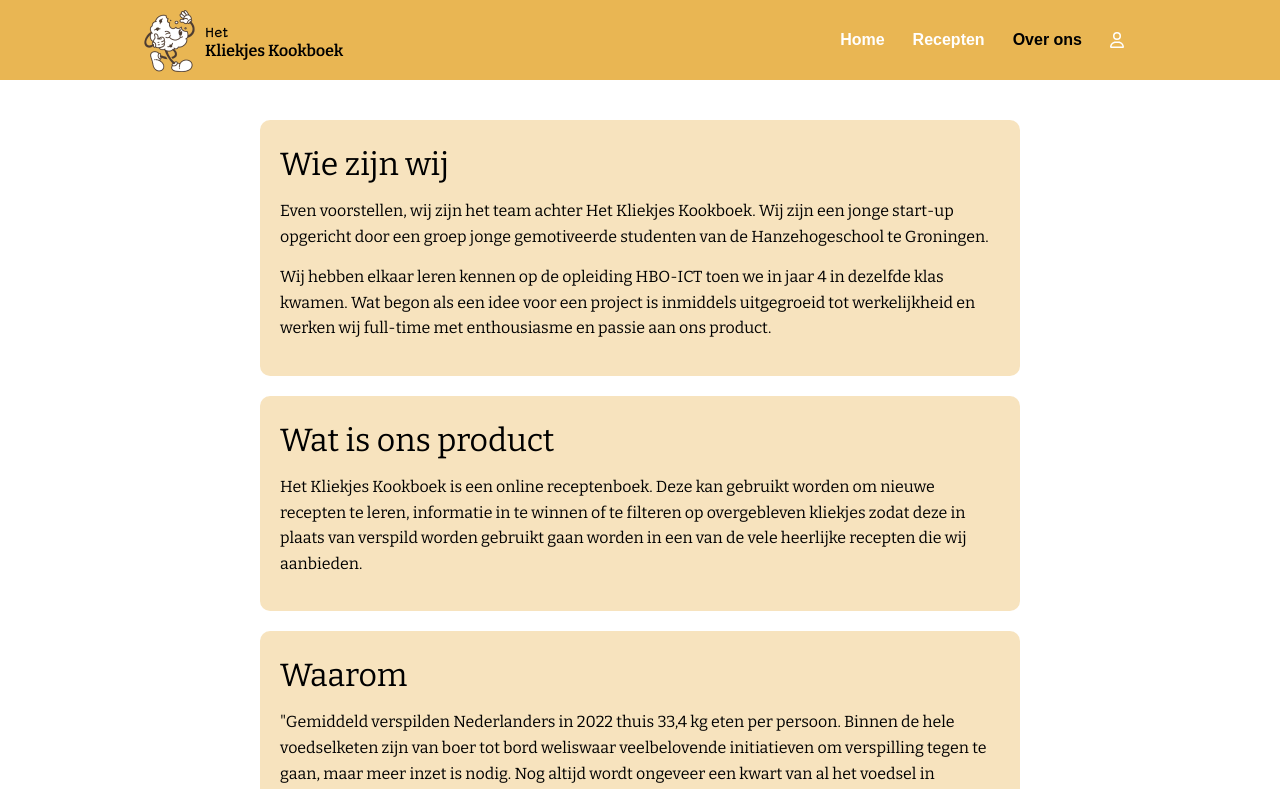
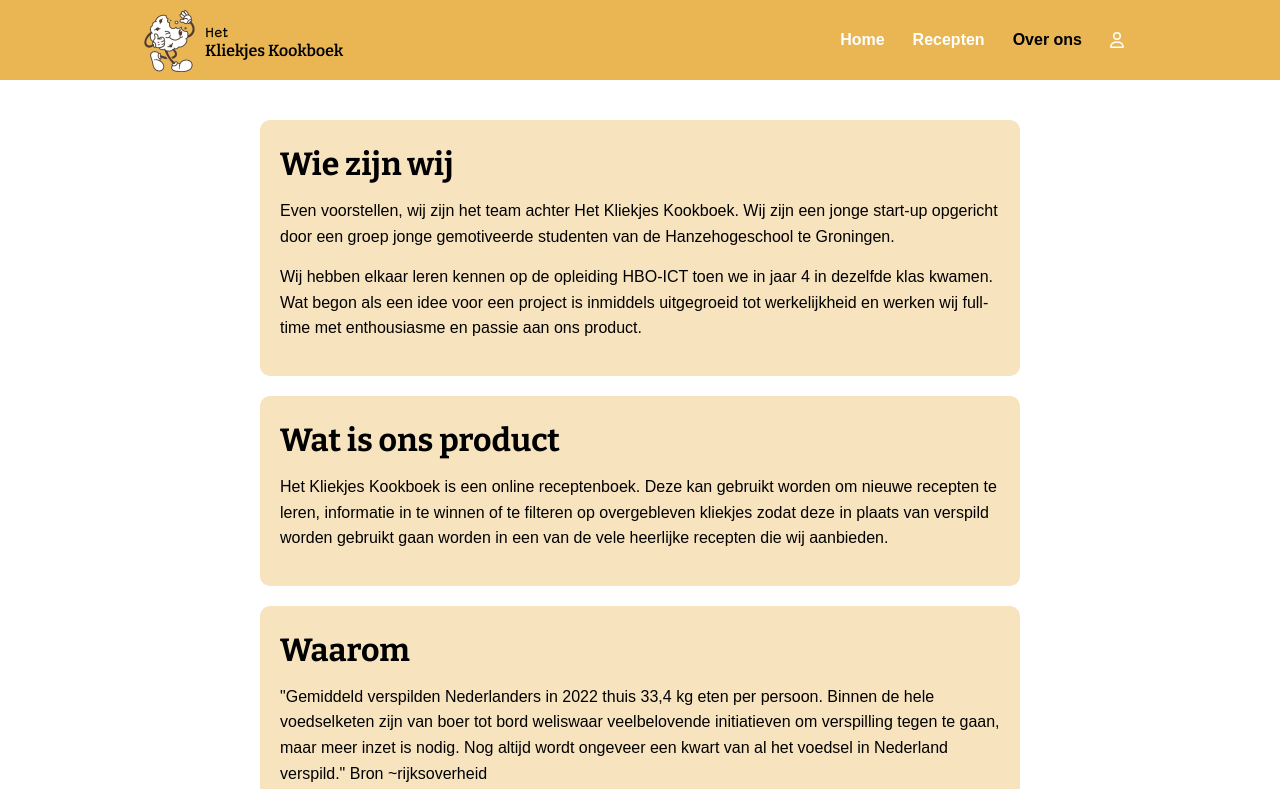
Before and after one commit to IvoDeiman/KliekjesKookboek, a Vue app: page /about in a window 1280 px wide. Shown: the top 789 px of the page. Built offline with nearby package versions, Linux system fonts and the light colour scheme.

Commit message:
updated fonts en weight

```diff
--- a/src/views/About.vue
+++ b/src/views/About.vue
@@ -70,7 +70,7 @@
   max-width: 800px;
   margin: 100px auto 20px;
   padding: 20px;
-  font-family: 'Bitter', sans-serif;
+  font-family: 'Work Sans, sans-serif', sans-serif;
 }
 
 .section-bg {
@@ -84,6 +84,8 @@
 .section-title {
   font-size: 2em;
   margin-bottom: 10px;
+  font-weight: 700;
+  font-family: Bitter, sans-serif;
 }
 
 .section-introduction p,
```
